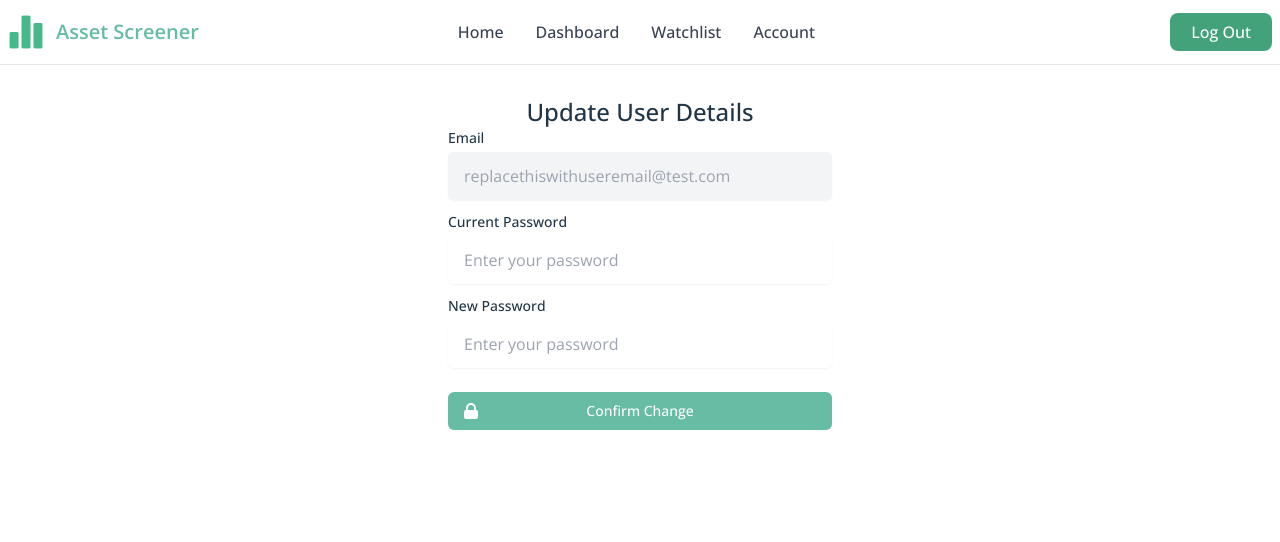
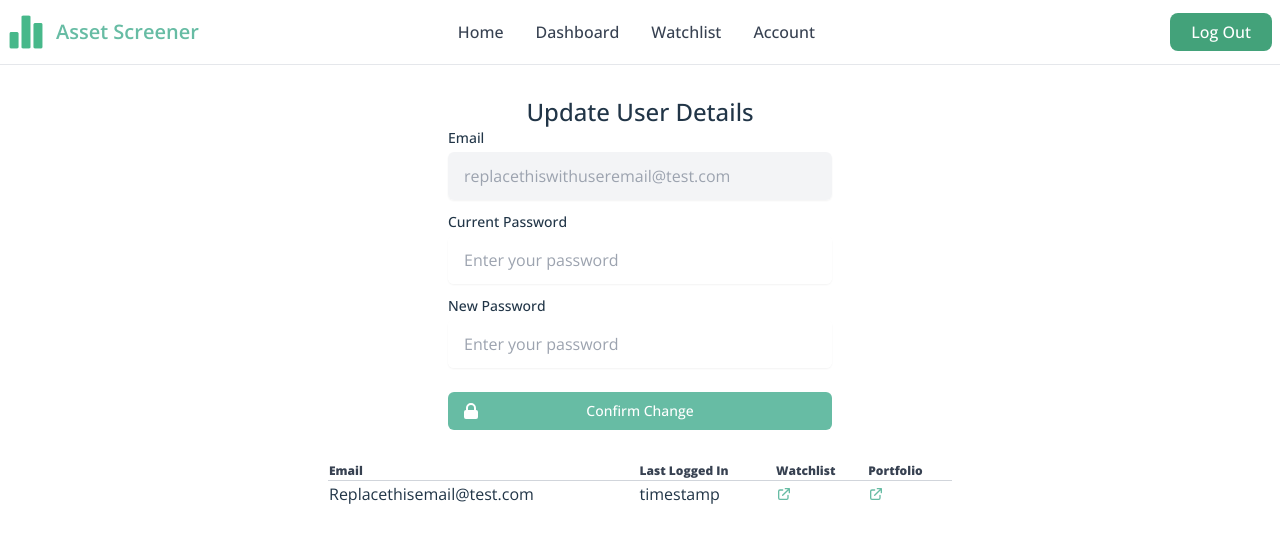
Before and after one commit to nc1z/Asset-Screener-App, a React (Vite) app in the folder client/: page /account in a window 1280 px wide. Shown: the top 542 px of the page. Built offline with nearby package versions, Linux system fonts and the light colour scheme.

Commit message:
[UserDetails, Account] Update user details table - initial commit

```diff
--- /dev/null
+++ b/client/src/components/UserDetails.jsx
@@ -0,0 +1,39 @@
+import React from "react";
+import { Link } from "react-router-dom";
+import { HiOutlineExternalLink } from "react-icons/hi";
+
+const UserDetails = () => {
+  // Import user details from context and receive it via props here
+  return (
+    <div className="container mx-auto px-4 overflow-x-auto relative">
+      <table className="w-1/2 my-8 text-left mx-auto">
+        <thead className="border-b border-gray-300 text-xs text-gray-700">
+          <tr>
+            <th>Email</th>
+            <th>Last Logged In</th>
+            <th>Watchlist</th>
+            <th>Portfolio</th>
+          </tr>
+        </thead>
+        <tbody>
+          <tr>
+            <td>Replacethisemail@test.com</td>
+            <td>timestamp</td>
+            <td>
+              <Link to="/watchlist">
+                <HiOutlineExternalLink />
+              </Link>
+            </td>
+            <td>
+              <Link to="/portfolio">
+                <HiOutlineExternalLink />
+              </Link>
+            </td>
+          </tr>
+        </tbody>
+      </table>
+    </div>
+  );
+};
+
+export default UserDetails;
--- a/client/src/routes/Account.jsx
+++ b/client/src/routes/Account.jsx
@@ -1,5 +1,6 @@
 import React from "react";
 import UpdateUserForm from "../components/UpdateUserForm";
+import UserDetails from "../components/UserDetails";
 
 const Account = () => {
   // Import user details (maybe from context?)
@@ -7,6 +8,7 @@ const Account = () => {
   return (
     <div>
       <UpdateUserForm />
+      <UserDetails />
     </div>
   );
 };
```
